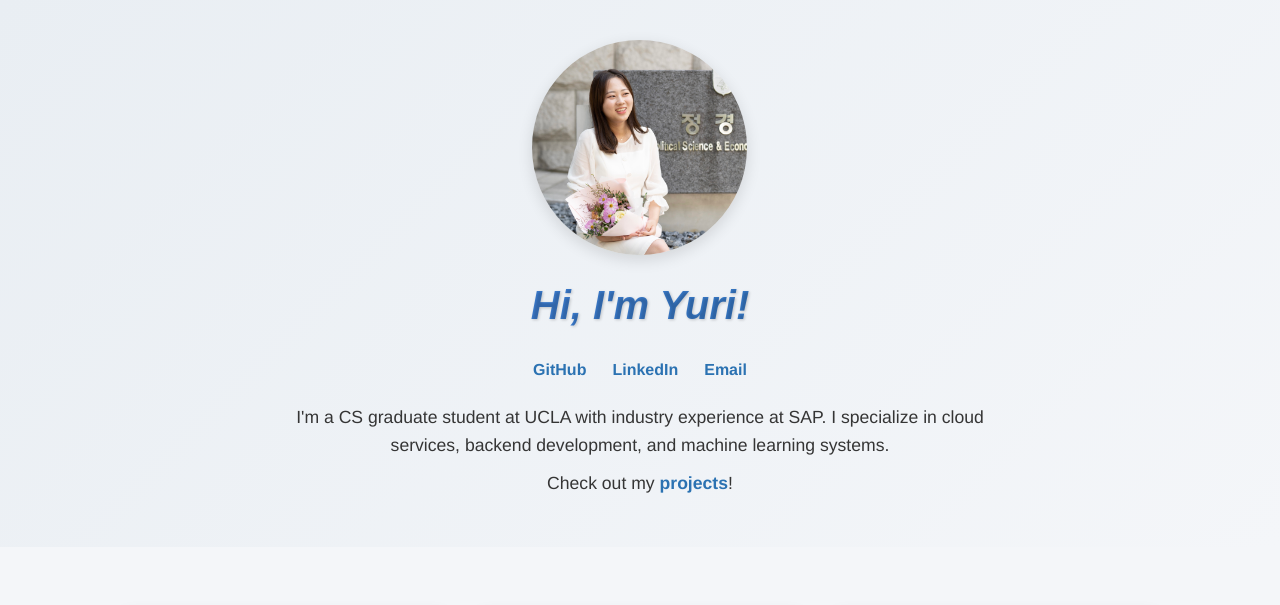
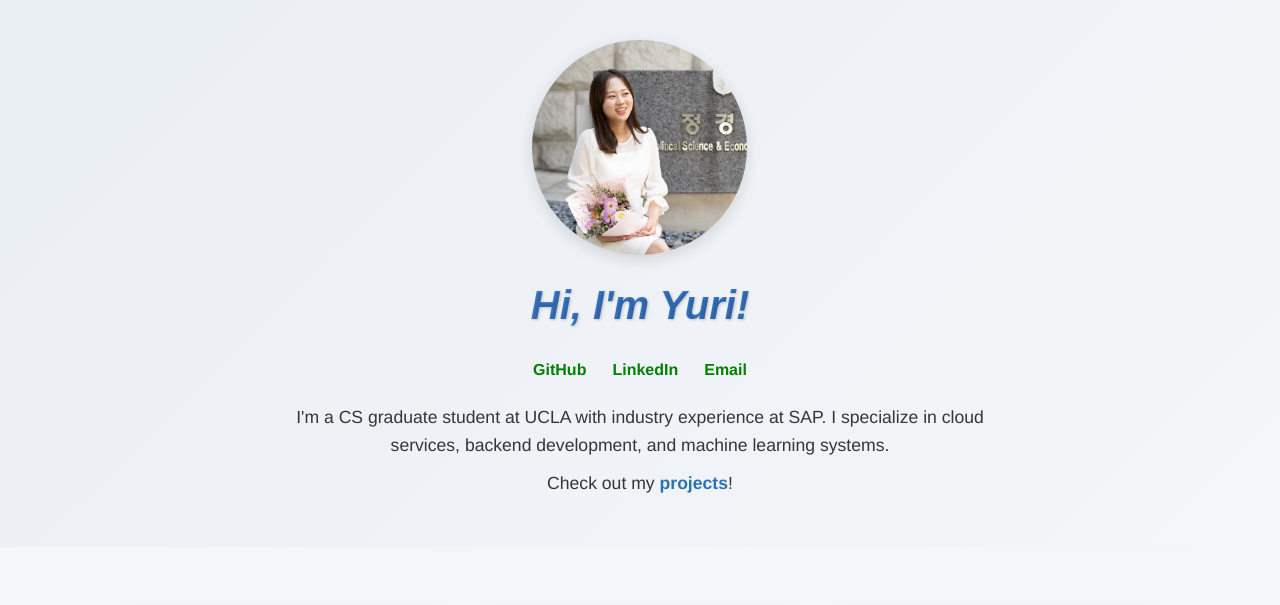
Before and after one commit to yuridekim/cs144-proj1, a plain HTML site: page index.html in a window 1280 px wide. Shown: the top 605 px of the page. Drawn offline with Linux system fonts and the light colour scheme.

Commit message:
req 16, 17

```diff
--- a/style.css
+++ b/style.css
@@ -60,8 +60,12 @@ ul {
     margin-left: 25px;
 }
 
-.skills-list li {
+.skills-list > li {
     margin-bottom: 10px;
+}
+
+nav.links a[href*="."] {
+    color: green;
 }
 
 .nested-list {
@@ -103,6 +107,7 @@ nav.links {
 nav.links a {
     flex: 0 1 auto;
     transition: transform 0.3s ease;
+    display: block;
 }
 
 nav.links a:hover {
```
